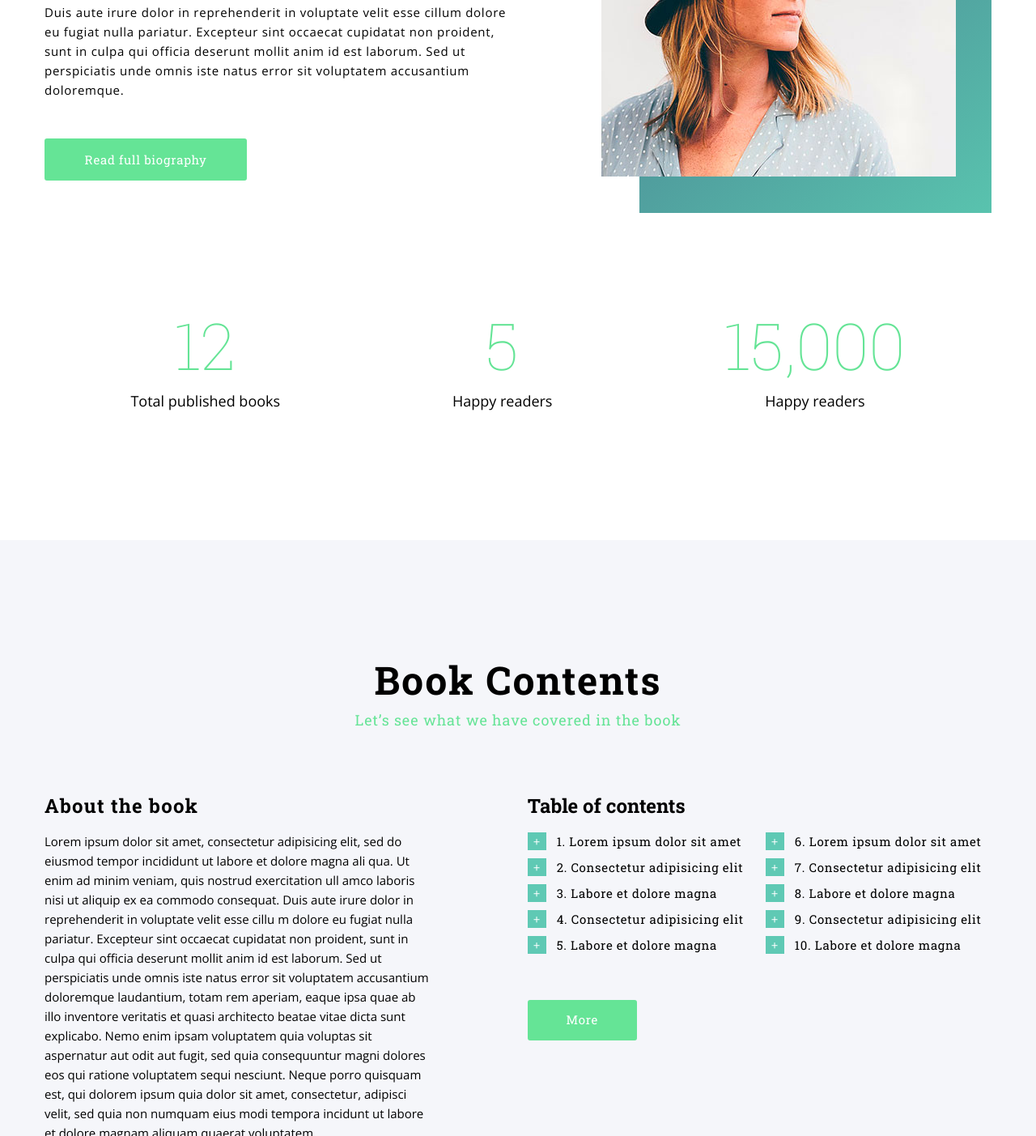
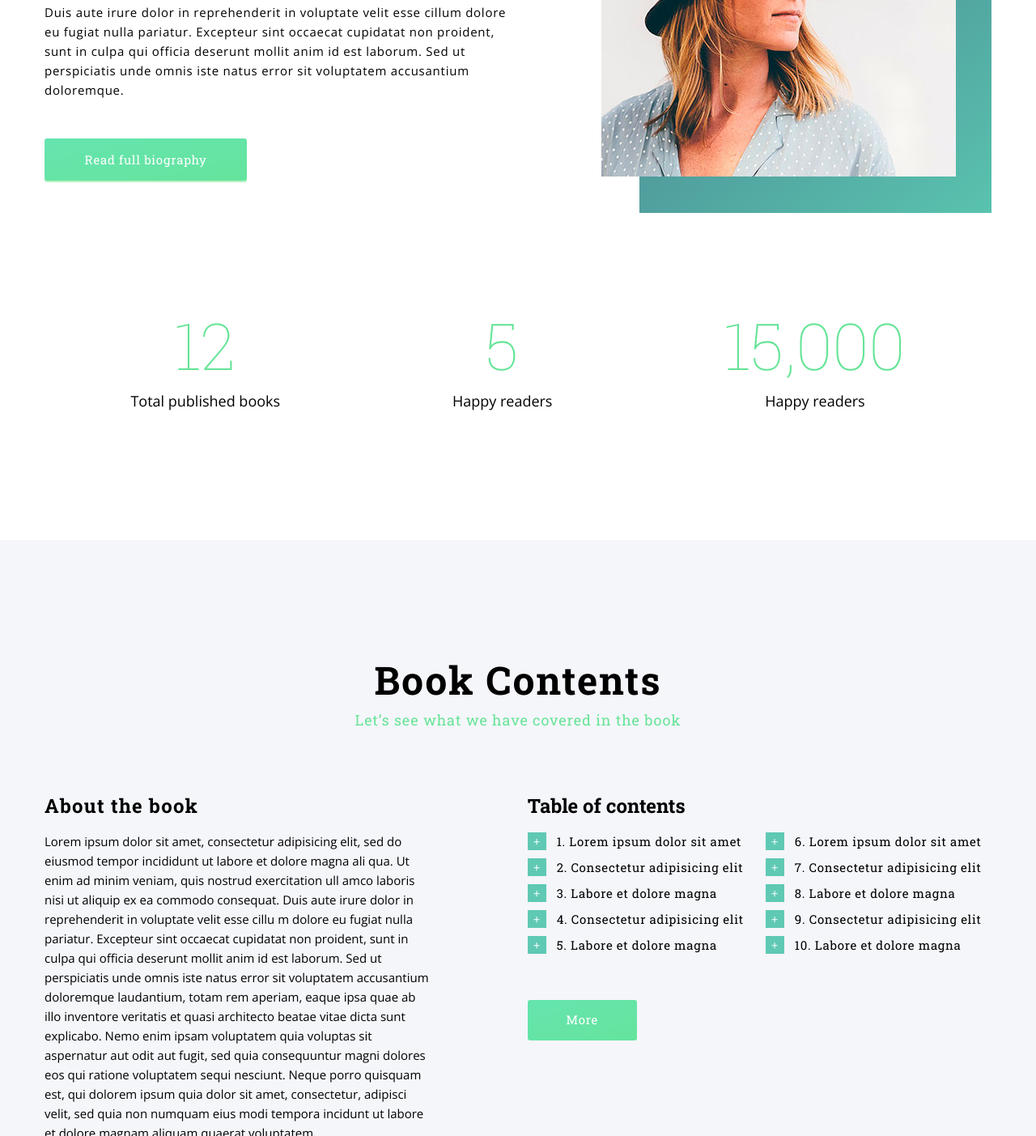
Before and after one commit to alexenerggy/Bookee, a plain HTML site: page src/views/index.html in a window 1280 px wide. Shown: the part 1397-2800 px from the top of the page at 81% size. Drawn offline with nearby package versions, Linux system fonts and the light colour scheme; files that its build step writes are made by us from their sources.

Commit message:
lesson 12

```diff
--- a/src/styles/main.scss
+++ b/src/styles/main.scss
@@ -112,7 +112,7 @@ body {
     }
     &__btn {
         display: block;
-        background-color: $accent-color;
+        background: linear-gradient(to top left,#65e49c, #65e4b0 );
         color: $light-color;
         text-decoration: none;
         max-width: 250px;
@@ -122,6 +122,18 @@ body {
         padding: 14px 0;
         letter-spacing: 0.7px;
         margin-bottom: 19px;
+        position: relative;
+            &::before {
+                content: "";
+                display: block;
+                height: 52px;
+                width: 100%;
+                background-color: #b2f1be;
+                position: absolute;
+                z-index: -1;
+                bottom: -2px;
+                border-radius: 3px;
+            }
     }
         small {
             font-family: 'Open Sans', cursive;
@@ -309,7 +321,7 @@ body {
             }
         }
         &__btn {
-            background-color: $accent-color;
+            background: linear-gradient(to top left,#65e49c, #65e4b0 );
             color: $light-color;
             min-width: 135px;
             min-height: 50px;
@@ -320,6 +332,18 @@ body {
             padding: 14px;
             letter-spacing: 0.7px;
             margin-bottom: 19px;
+            position: relative;
+            &::before {
+                content: "";
+                display: block;
+                height: 50px;
+                width: 100%;
+                background-color: #b2f1be;
+                position: absolute;
+                z-index: -1;
+                bottom: -2px;
+                border-radius: 3px;
+            }
         }
     }
 }
@@ -415,8 +439,8 @@ body {
 }
 .three-books-block {
     display: flex;
-    margin-top: 90px;
     &__btn {
+        background: linear-gradient(to top left,#65e49c, #65e4b0 );
         display: block;
         margin: 84px auto 0;
         font-size: 18px;
@@ -431,6 +455,19 @@ body {
         border: none;
         border-radius: 3px;
         text-align: center;
+        position: relative;
+        padding: 0;
+        &::before {
+            content: "";
+            display: block;
+            height: 50px;
+            width: 100%;
+            background-color: #b2f1be;
+            position: absolute;
+            z-index: -1;
+            bottom: -2px;
+            border-radius: 3px;
+        }
 
     }
 }
```
